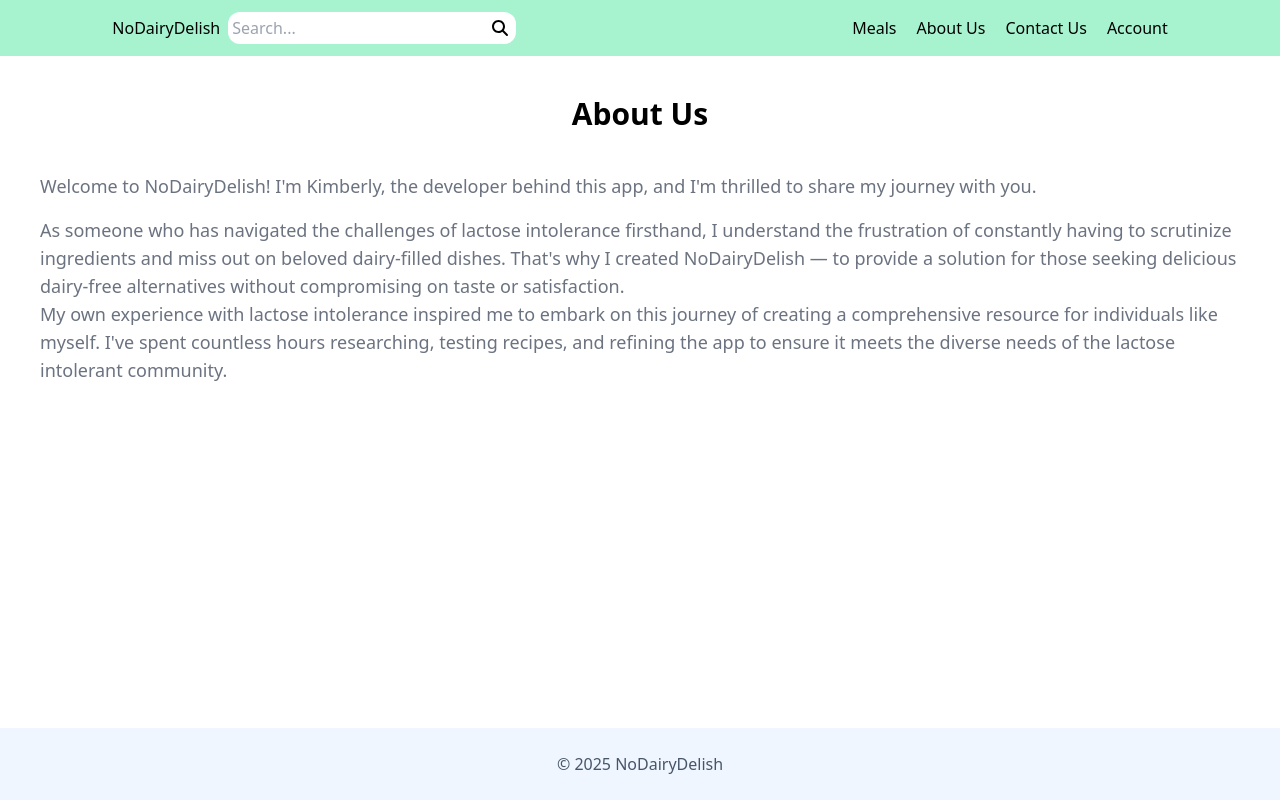
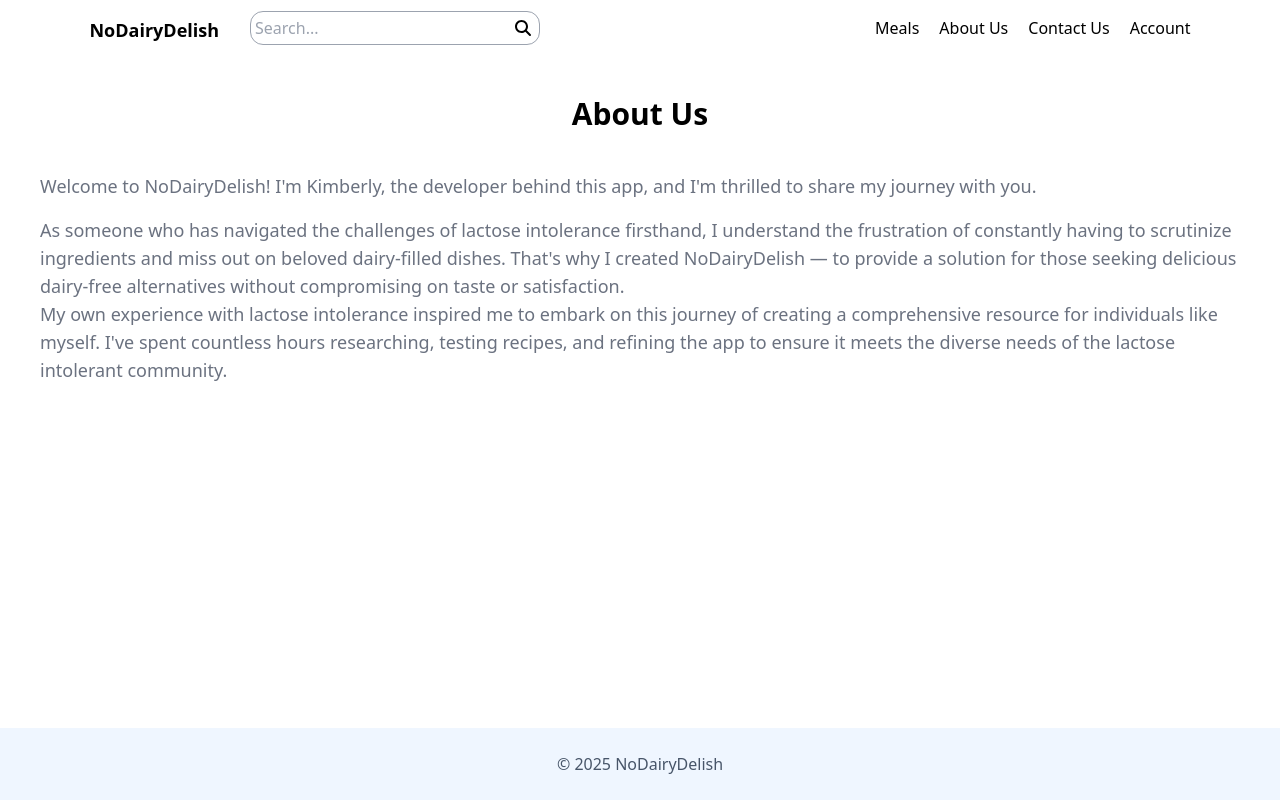
Before and after one commit to kimbencinas/no-dairy-delish, a React (Create React App) app: page /about in a window 1280 px wide. Built offline with nearby package versions, Linux system fonts and the light colour scheme.

Commit message:
Design changes to navbar

```diff
--- a/src/Components/Navbar.jsx
+++ b/src/Components/Navbar.jsx
@@ -11,9 +11,9 @@ function Navbar({ onSearch }) {
   };
 
   return (
-  <div className="flex flex-row bg-emerald-200 p-3 justify-center gap-80">
-      <div className="flex gap-2">
-        <Link to="/" className="mt-1">NoDairyDelish</Link>
+  <div className="flex flex-row shadow-md p-3 justify-center gap-80">
+      <div className="flex gap-8">
+        <Link to="/" className="mt-1 text-lg font-bold">NoDairyDelish</Link>
         <Search onSearch={onSearch} />
       </div>
       <div className="flex flex-row gap-5 items-end mb-1">
--- a/src/Components/Search.jsx
+++ b/src/Components/Search.jsx
@@ -43,7 +43,7 @@ function Search({ onSearch }) {
                     value={query}
                     onChange={(e) => setQuery(e.target.value)}
                     placeholder="Search..."
-                    className="rounded-xl p-1 focus:outline-none focus:ring focus-border-purple-500 w-72"
+                    className="rounded-xl p-1 outline outline-1 outline-gray-400 focus:ring focus-border-purple-500 w-72"
                 />
                 <button onClick={searchRecipes} type="submit" className="transform -translate-x-6">
                     <FontAwesomeIcon icon={faMagnifyingGlass} />
```
